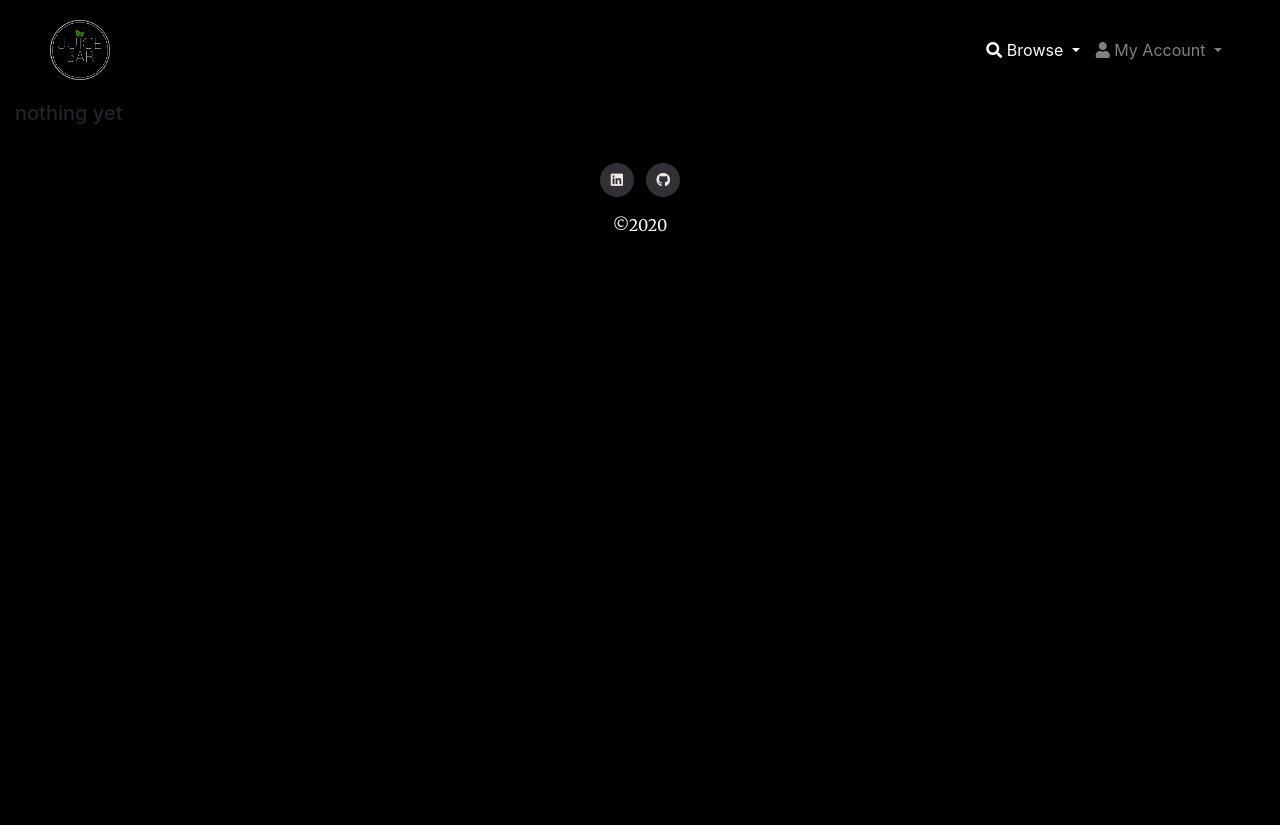
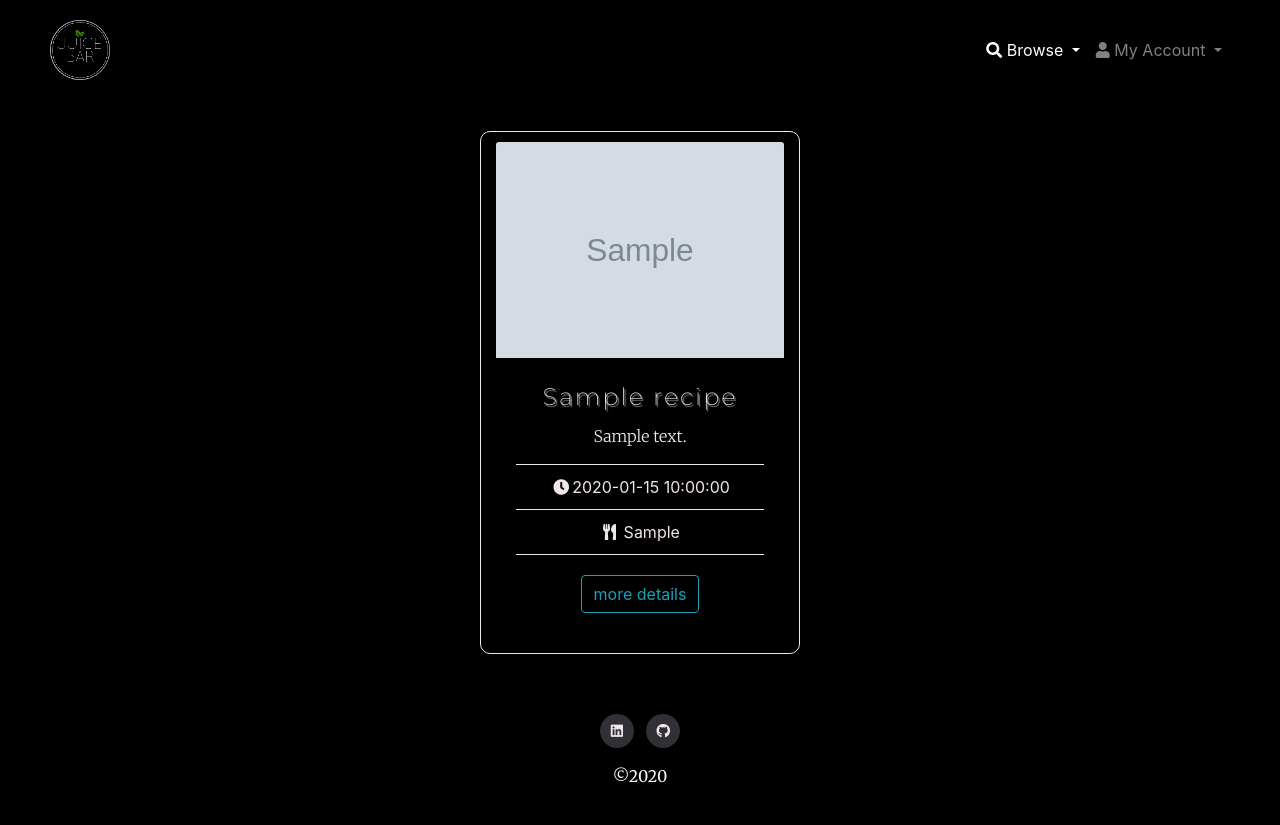
Before and after one commit to sneachda/juicebar-ms3, a Flask app: page /my_recipes/ in a window 1280 px wide. Before the commit the page ends 232 px from the top, so only its background shows below. Run offline with Flask 2, Linux system fonts and the light colour scheme; the visitor is signed in with stand-in values (Sample User, id 1); grey boxes marked "Sample" are stand-in pictures; a database or web service that is not in the repository returns one stand-in record (values such as "Sample title"); some libraries are stand-ins or nearby versions.

Commit message:
my_recipe display fixed

```diff
--- a/app.py
+++ b/app.py
@@ -95,7 +95,8 @@ My Account
 @app.route('/my_recipes/')
 def my_recipes():
     if 'username' in session:
-        return render_template('my_recipes.html', title='My Account')
+        return render_template('my_recipes.html', title='My Account',
+                               recipes=mongo.db.recipes.find({"author": session["username"]}))
 
 
 # add recipe
--- a/templates/my_recipes.html
+++ b/templates/my_recipes.html
@@ -1,19 +1,33 @@
-
-
 {% extends 'base.html' %}
 {% block content %}
 
 
-    <div class="container-fluid center-align">
-        <div class="row">
-            {% for recipe in my_recipes %}
-                {% include "recipes.html" %}
+    <div class="row justify-content-center">
+        {% for recipe in recipes %}
+        <div class="col-md-3 card text-center card-recipe">
+            {% if recipe.recipe_image %}
+                <img class="card-img-top image-fluid" src="{{ recipe.recipe_image }}" alt="Card image cap">
             {% else %}
-                <h5 class="margin-top-small">
-                    nothing yet
-                </h5>
-            {% endfor %}
+                <img class="card-img-top image-fluid" src="{{ url_for('static', filename='img/recipe_x.jpg') }}"
+                     alt="Card image cap"/>
+            {% endif %}
+            <div class="card-body">
+                <h4 class="card-title recipe-title">{{ recipe.recipe_name }}</h4>
+                <p class="card-text recipe-p">{{ recipe.recipe_description }}</p>
+                <ul class="list-group list-group-flush">
+                    <li class="list-group-item list-style"><i
+                            class="fas fa-clock list-padding"></i>{{ recipe.prep_time }}</li>
+                    <li class="list-group-item list-style"><i
+                            class="fas fa-utensils list-padding"></i> {{ recipe.it_serves }}</li>
+                </ul>
+                <div class="row">
+                    <div class="col card-body">
+                        <a href="#" class="btn btn-outline-info btn-custom">more details</a>
+                    </div>
+                </div>
+
+            </div>
         </div>
+     {% endfor %}
     </div>
-
 {% endblock %}
```
